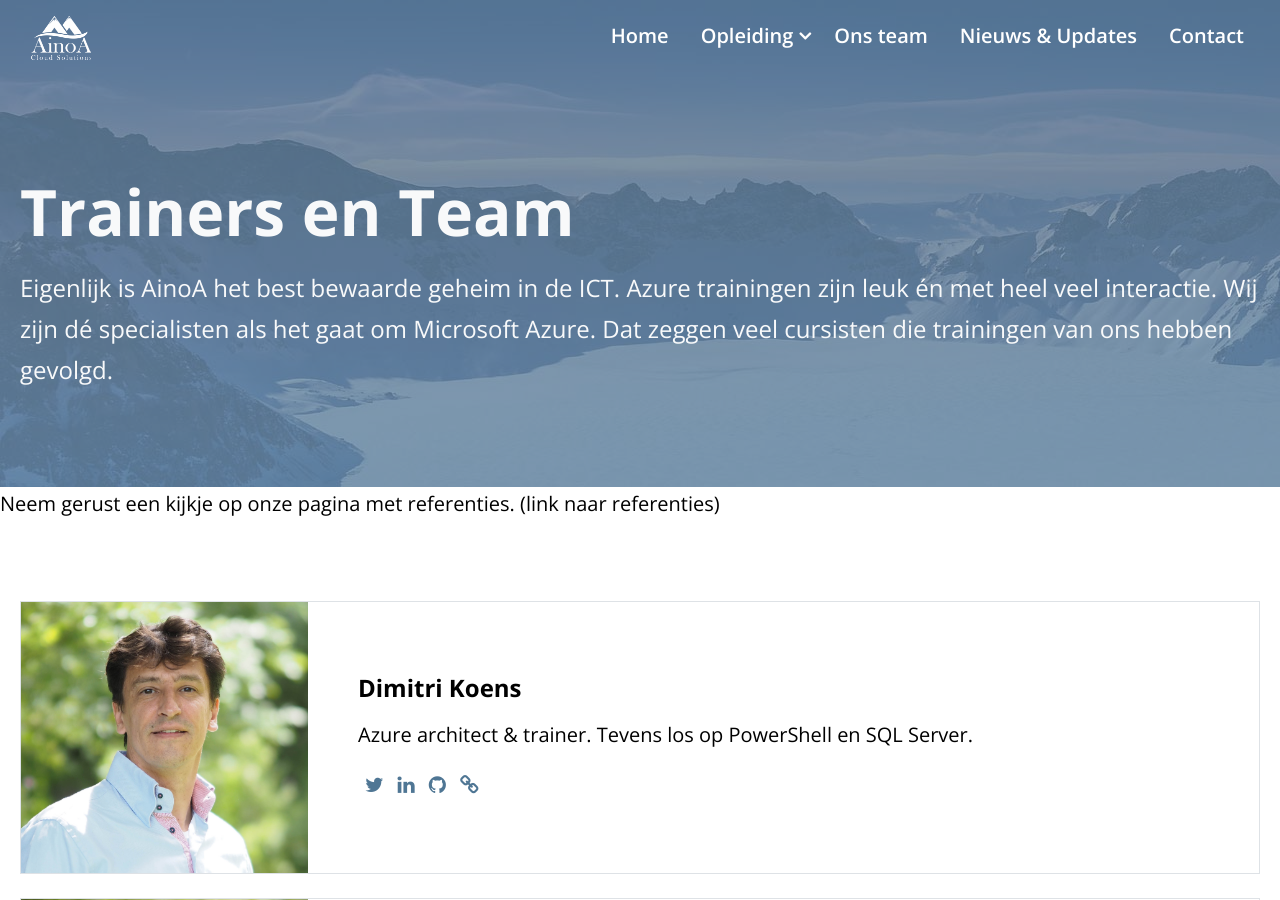
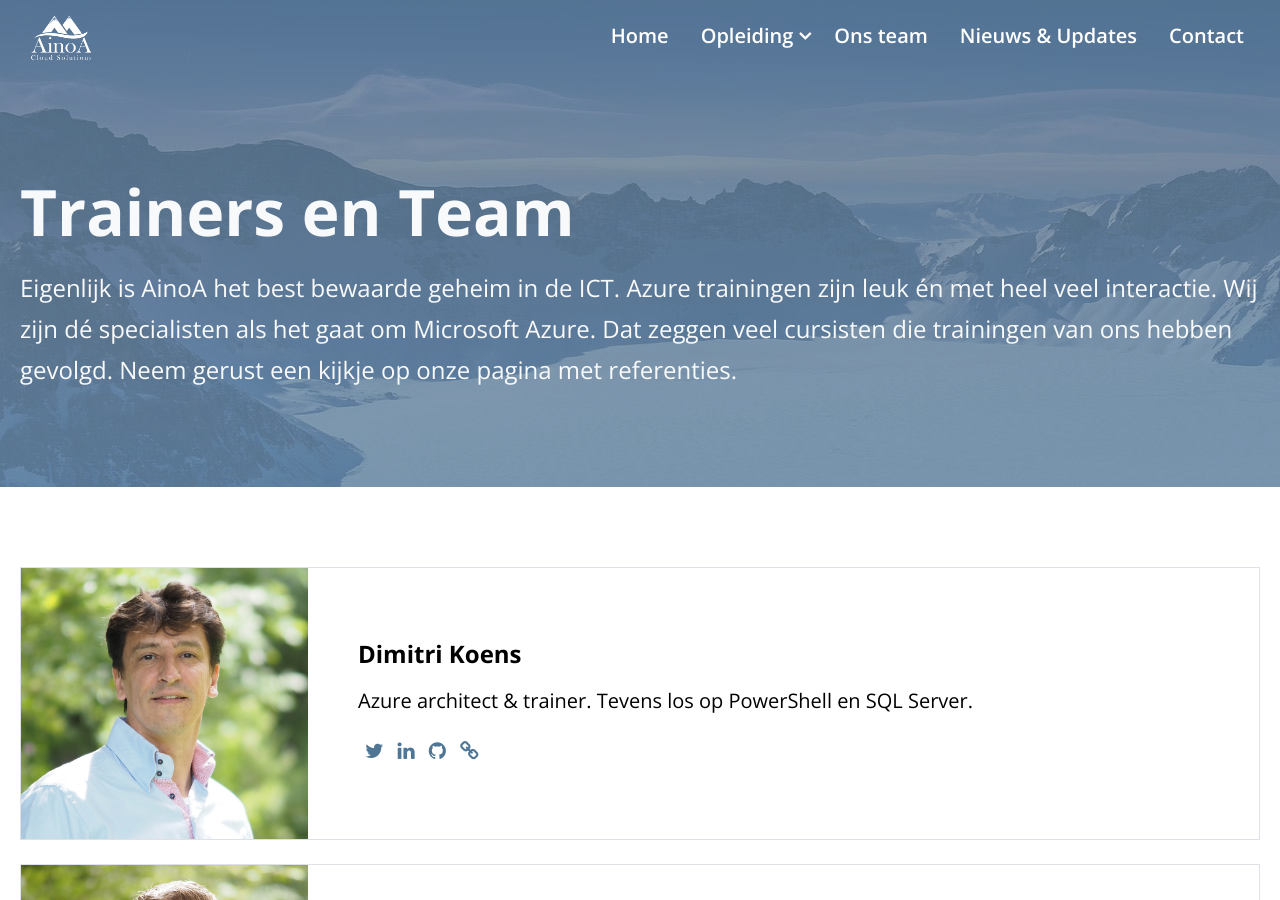
Before and after one commit to Dimtemp/ainoawebsite, a Jekyll site: the page built from our-team.html, in a window 1280 px wide and 900 px high. Built offline with Jekyll 4.4.1, drawn with Linux system fonts in a browser that asks for light colours.

Commit message:
Update our-team.html

```diff
--- a/our-team.html
+++ b/our-team.html
@@ -1,12 +1,11 @@
 ---
 layout: default
 title: Trainers en Team
-description: Eigenlijk is AinoA het best bewaarde geheim in de ICT. Azure trainingen zijn leuk én met heel veel interactie. Wij zijn dé specialisten als het gaat om Microsoft Azure. Dat zeggen veel cursisten die trainingen van ons hebben gevolgd.
+description: Eigenlijk is AinoA het best bewaarde geheim in de ICT. Azure trainingen zijn leuk én met heel veel interactie. Wij zijn dé specialisten als het gaat om Microsoft Azure. Dat zeggen veel cursisten die trainingen van ons hebben gevolgd. Neem gerust een kijkje op onze pagina met referenties.
 bg_image: /assets/images/blog-hero.jpg
 ---
 <!-- ==================== PAGE TITLE START ========================= -->
 {% include page-title.html %}
-Neem gerust een kijkje op onze pagina met referenties. (link naar referenties)
 <!-- ==================== PAGE TITLE END ========================= -->
 <div class="blog-author-box-area inner-spacer ">
   <div class="container">
```
